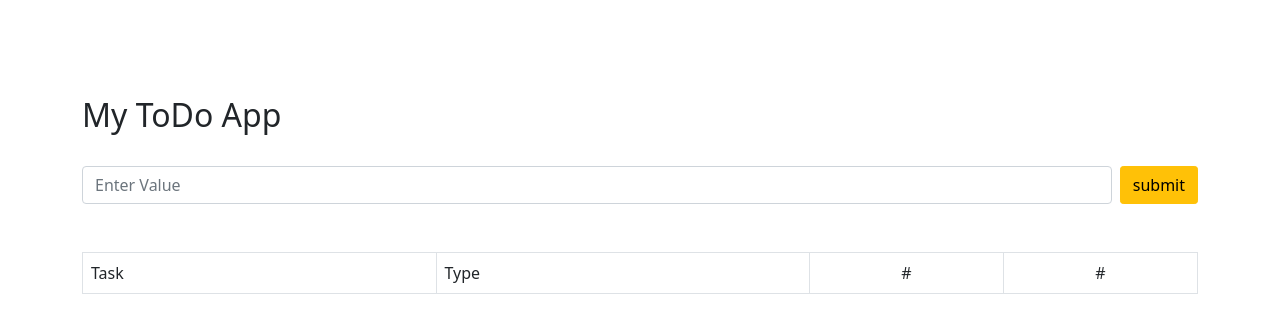
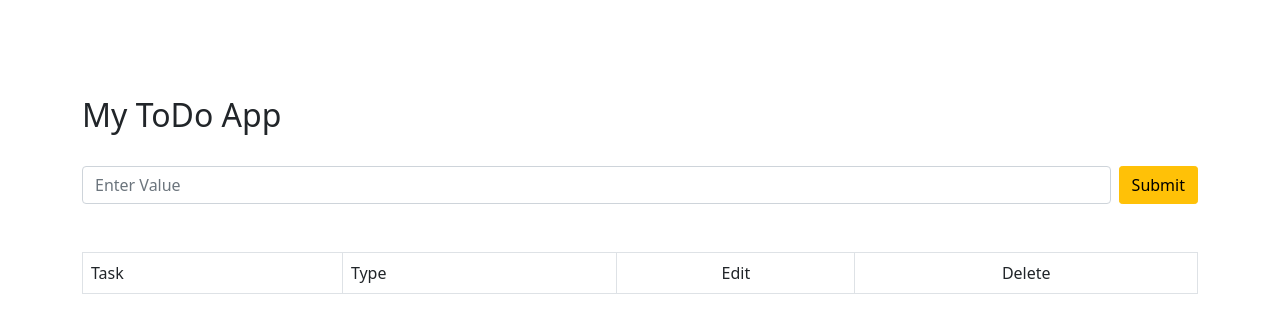
Before and after one commit to alikhan40310/ToDo-list-Vue-Js, a Vue app: page / in a window 1280 px wide. Shown: the top 332 px of the page. Built offline with nearby package versions, Linux system fonts and the light colour scheme.

Commit message:
store data in local storage

```diff
--- a/src/components/toDoList.vue
+++ b/src/components/toDoList.vue
@@ -1,21 +1,28 @@
 <script>
+
+    let storeDatas;
+    // get array data from local storage
+        storeDatas = JSON.parse(localStorage.getItem('toDoList'));
+
+
     export default {
         name: 'ToDoList',
         data() {
             return {
                 task: '',
-                tasks: [],
+                tasks: storeDatas ? storeDatas : [],
                 editedTask: null,
-                availableStatuses: ['to-do', 'in-progress', 'finished' ]
             }
+
         },
+
         methods: {
             // submit task
             submitTask() {
+
                 if (this.task.length === 0) {
                     return;
                 }
-
                 if(this.editedTask === null) {
                     this.tasks.push({
                         name: this.task,
@@ -26,17 +33,22 @@
                     this.tasks[this.editedTask].name = this.task;
                     this.editedTask = null;
                 }
+
+                // save array data in local storage
+                localStorage.setItem('toDoList', JSON.stringify(this.tasks));
+
+                // clear input
                 this.task = '';
             },
+
             // delete task
             deleteTask(index) {
                 this.tasks.splice(index, 1);
             },
             // edit task
             editTask(index) {
-
-                    this.task = this.tasks[index].name;
-                    this.editedTask = index;
+                this.task = this.tasks[index].name;
+                this.editedTask = index;
             }
 
         }
@@ -50,7 +62,7 @@
         <h2>My ToDo App</h2>
         <div class="d-flex gap-2">
             <input v-model="task" type="text" placeholder="Enter Value" class="form-control">
-            <button @click="submitTask" class="btn btn-warning rounded-1">submit</button>
+            <button @click="submitTask" class="btn btn-warning rounded-1">Submit</button>
         </div>
         <!-- using bootstrap table -->
         <table class="table table-bordered mt-5">
@@ -58,15 +70,15 @@
                 <tr>
                     <th scope="col">Task</th>
                     <th scope="col">Type</th>
-                    <th scope="col" class="text-center">#</th>
-                    <th scope="col" class="text-center">#</th>
+                    <th scope="col" class="text-center">Edit</th>
+                    <th scope="col" class="text-center">Delete</th>
                 </tr>
             </thead>
             <tbody>
                 <tr v-for="(task, index) in tasks" :key="index">
                     <td>{{task.name}}</td>
                     <td>
-                        <span class="pointer">{{task.status}}</span>
+                        {{task.status}}
                     </td>
                     <td @click="editTask(index)" style="text-align: center;cursor: pointer;">
                         <div>
@@ -87,6 +99,9 @@
 </template>
 
 <style scoped>
+    tr:nth-child(even) {
+        background-color: #f2f2f2;
+    }
     h2{
         margin-top: 6rem;
         margin-bottom: 2rem;
```
